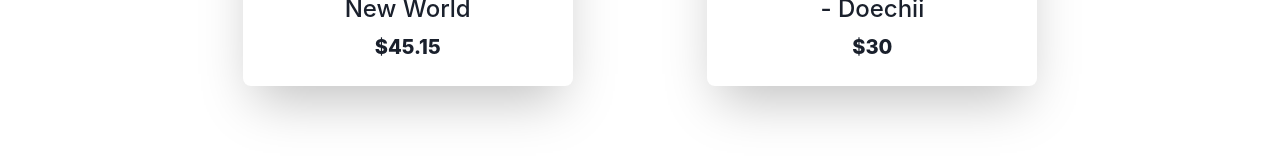
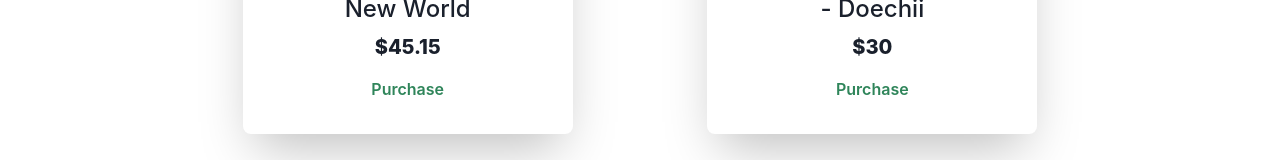
Before and after one commit to Guysnacho/ssg-s3, a Next.js app in the folder web/: page / in a window 1280 px wide. Shown: the part 421-581 px from the top of the page. Built offline with nearby package versions, Linux system fonts and the light colour scheme.

Commit message:
Add selection logic

```diff
--- a/web/components/Product.tsx
+++ b/web/components/Product.tsx
@@ -1,6 +1,7 @@
 import { ProductProps } from "@/pages";
 import {
   Box,
+  Button,
   Center,
   Heading,
   Image,
@@ -8,8 +9,16 @@
   Text,
   useColorModeValue,
 } from "@chakra-ui/react";
+import { Dispatch, SetStateAction } from "react";
 
-export default function Product({ name, price, thumbnail }: ProductProps) {
+export default function Product({
+  name,
+  price,
+  thumbnail,
+  setSelected,
+}: {
+  setSelected: Dispatch<SetStateAction<ProductProps | undefined>>;
+} & ProductProps) {
   return (
     <Center py={12}>
       <Box
@@ -70,6 +79,13 @@
           <Text fontWeight={800} fontSize={"xl"}>
             ${price}
           </Text>
+          <Button
+            colorScheme="green"
+            variant="ghost"
+            onClick={() => setSelected({ name, price, thumbnail })}
+          >
+            Purchase
+          </Button>
         </Stack>
       </Box>
     </Center>
--- a/web/pages/index.tsx
+++ b/web/pages/index.tsx
@@ -1,5 +1,6 @@
 import Product from "@/components/Product";
 import { Inter } from "next/font/google";
+import { useState } from "react";
 
 const inter = Inter({ subsets: ["latin"] });
 
@@ -8,6 +9,7 @@
   price: number;
   thumbnail: string;
 };
+
 const productList: ProductProps[] = [
   {
     name: "Bando Stone and The New World",
@@ -30,12 +32,15 @@
 ];
 
 export default function Home() {
+  const [selected, setSelected] = useState<ProductProps | undefined>();
   return (
     <div className="container mx-auto">
+      {selected ? <p>Selected Item - {selected.name}</p> : undefined}
       <div className="flex flex-wrap w-4/5 mx-auto justify-evenly gap-5">
         {productList.map((item) => (
           <Product
             key={item.name}
+            setSelected={setSelected}
             name={item.name}
             price={item.price}
             thumbnail={item.thumbnail}
```
